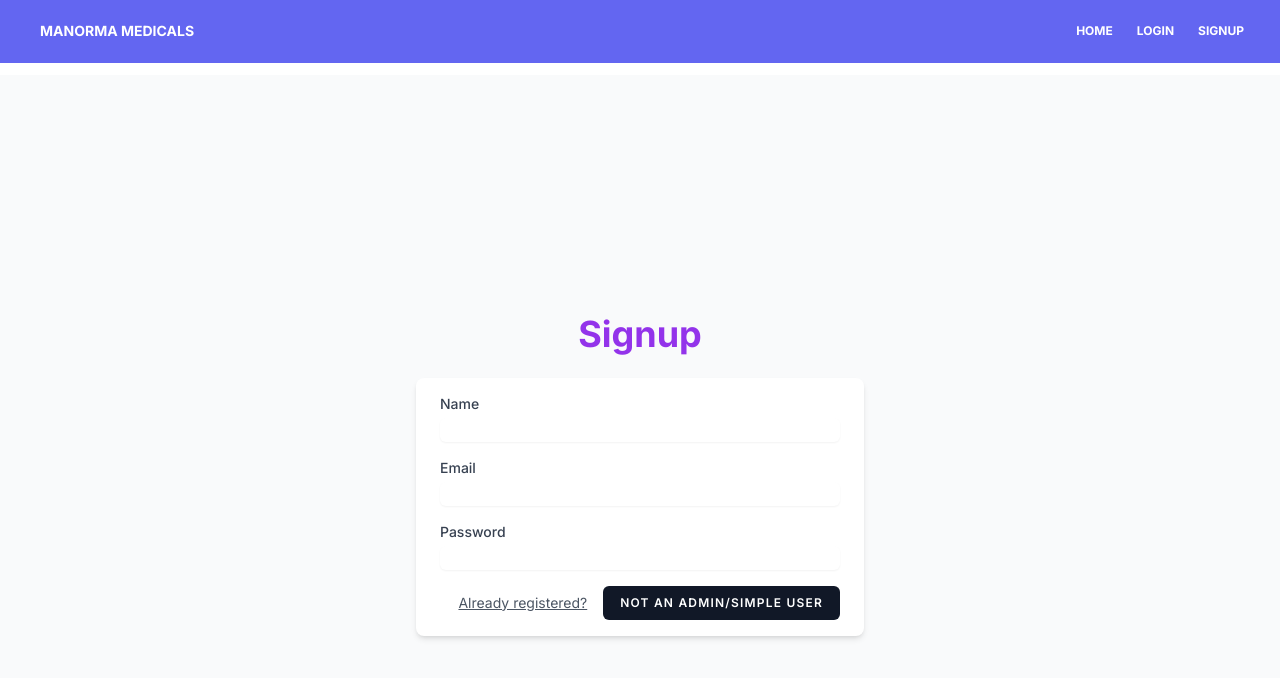
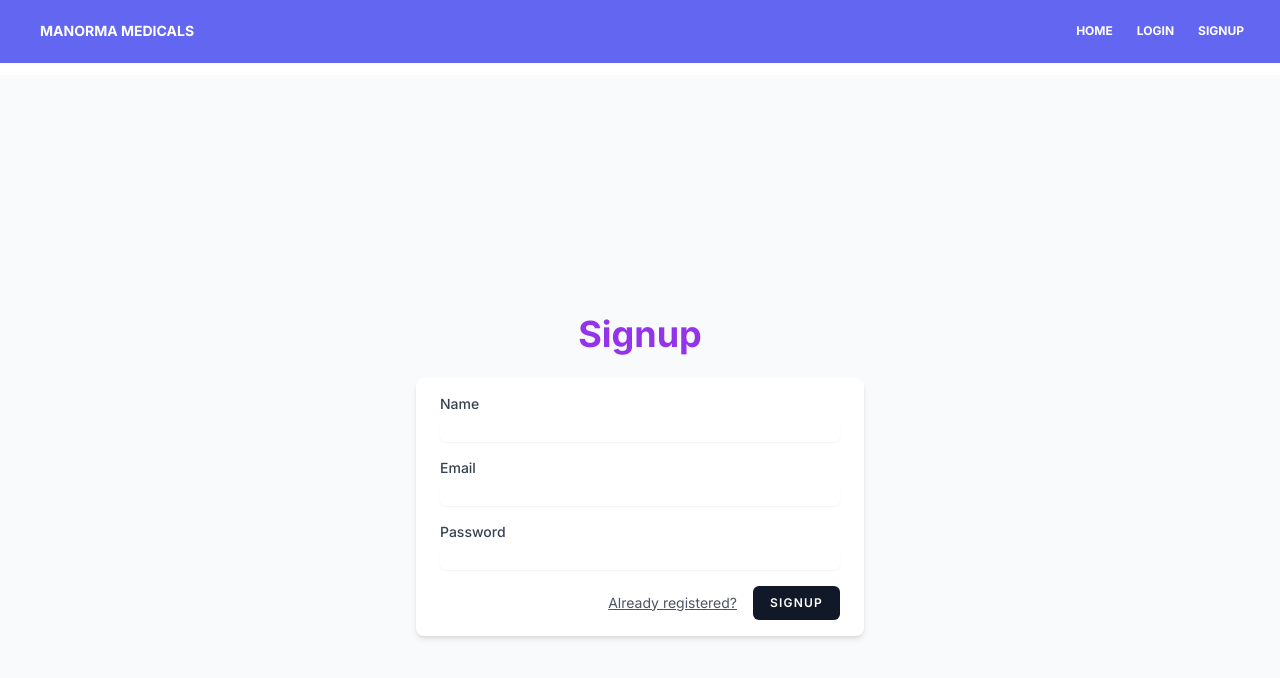
Before and after one commit to rishabhjha12-hub/manorma-med-nextjs, a Next.js app: page /signup in a window 1280 px wide. Shown: the top 678 px of the page. Built offline with nearby package versions, Linux system fonts and the light colour scheme; no server answers.

Commit message:
debugged signup page

```diff
--- a/src/app/signup/page.tsx
+++ b/src/app/signup/page.tsx
@@ -18,10 +18,11 @@ export default function LoginPage() {
     username: "",
   });
   const [loader, setLoader] = React.useState(false);
-  const isFormValid =
+  const isFormNotValid =
     user.email.trim() === "" ||
     user.password.trim() === "" ||
-    user.username.trim() === "";
+    user.username.trim() === "" ||
+    user.password.length < 8;
 
   const onsSignup = async () => {
     try {
@@ -36,10 +37,15 @@ export default function LoginPage() {
       router.push("/login");
     } catch (error: any) {
       console.log("failerd signup", error);
-      //add a toast
-      // alert('something went wrong')
-      toast.error(error.message);
-      //reload
+      if(error.response.status == 400)
+      {
+         toast.error("Already Registered, Please Login");
+         router.push("/login");
+      }
+      else{
+        toast.error(error.message);
+      }
+
     }
   };
 
@@ -133,11 +139,11 @@ export default function LoginPage() {
                 type="button"
                 onClick={onsSignup}
                 className={`inline-flex items-center px-4 py-2 ml-4 text-xs font-semibold tracking-widest text-white uppercase transition duration-150 ease-in-out bg-gray-900 border border-transparent rounded-md active:bg-gray-900 ${
-                  isFormValid || loader ? "cursor-not-allowed" : ""
+                  isFormNotValid || loader ? "cursor-not-allowed" : ""
                 }`}
-                disabled={isFormValid || loader}
+                disabled={isFormNotValid || loader}
               >
-                {loader ? "Signing up..." : "Not an admin/simple user"}
+                {loader ? "Signing up..." : "SignUp"}
               </button>
               {loader}
             </div>
```
